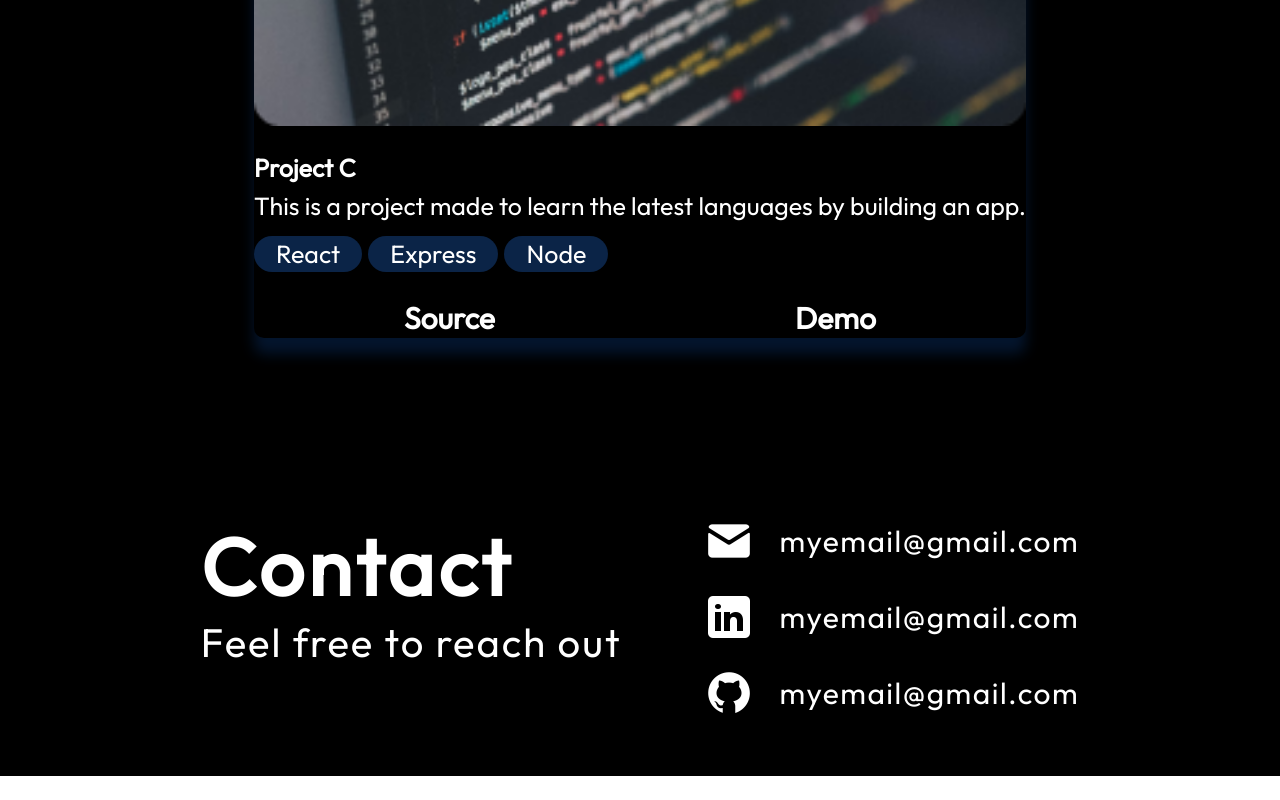
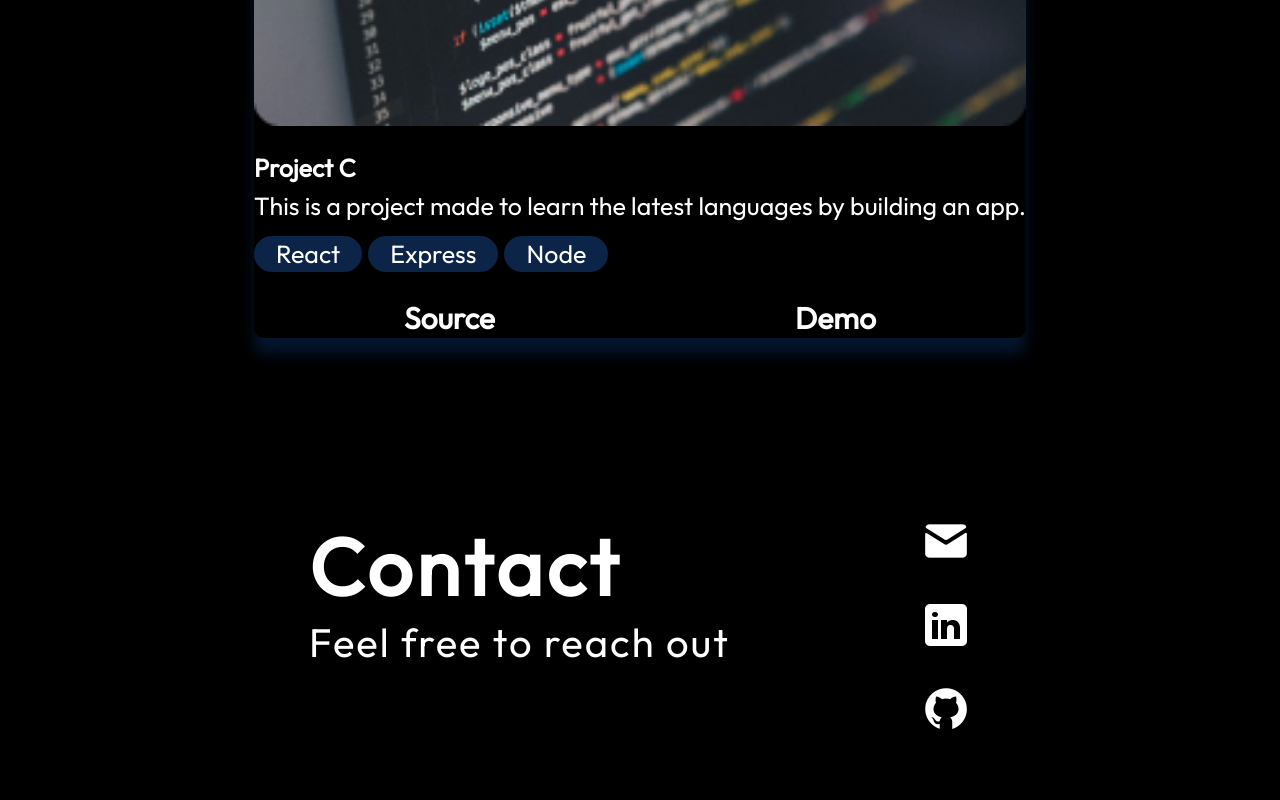
Before and after one commit to Prateek-Kaizoku/Portfolio, a React (Vite) app: page / in a window 1280 px wide. Shown: the part 4173-4973 px from the top of the page. Before the commit the page ends 4949 px from the top, so only its background shows below. Built offline with nearby package versions, Linux system fonts and the light colour scheme.

Commit message:
tweaks and changes

```diff
--- a/src/components/Contact/Contact.jsx
+++ b/src/components/Contact/Contact.jsx
@@ -11,16 +11,20 @@ const Contact = () => {
       </div>
       <ul className={styles.links}>
         <li className={styles.link}>
-          <img src={getImageUrl("contact/emailIcon.png")} alt="github" />
-          <a href="mailto:myemail@email.com">myemail@gmail.com</a>
+          <a href="mailto:PrateekReachMe@gmail.com">
+            <img src={getImageUrl("contact/emailIcon.png")} alt="Email" />
+          </a>
         </li>
         <li className={styles.link}>
-          <img src={getImageUrl("contact/linkedinIcon.png")} alt="github" />
-          <a href="mailto:myemail@email.com">myemail@gmail.com</a>
+          <a href="https://www.linkedin.com/in/contact-prateek">
+            {" "}
+            <img src={getImageUrl("contact/linkedinIcon.png")} alt="Linkedin" />
+          </a>
         </li>
         <li className={styles.link}>
-          <img src={getImageUrl("contact/githubIcon.png")} alt="github" />
-          <a href="mailto:myemail@email.com">myemail@gmail.com</a>
+          <a href="https://github.com/Prateek-Kaizoku">
+            <img src={getImageUrl("contact/githubIcon.png")} alt="github" />
+          </a>
         </li>
       </ul>
     </footer>
```
